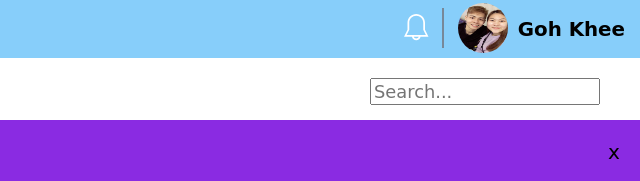
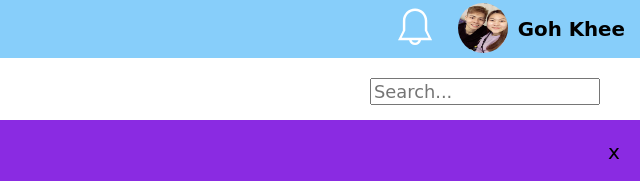
Before and after one commit to glqiao971102/front-end-project-7, a plain HTML site: page index.html in a window 1280 px wide. In both pictures the pointer is over the picture 1064 px from the left and 28 px from the top of the page. Shown: the top 181 px of the page, 640-1280 px from the left. Drawn offline with nearby package versions, Linux system fonts and the light colour scheme; a web font is replaced by a local one.

Commit message:
add bell transition

```diff
--- a/css/styles.css
+++ b/css/styles.css
@@ -54,6 +54,14 @@ header h2 {
     margin-right: 20px;
 }
 
+.icon-bell{
+    transition: .3s ease-out;
+}
+
+.icon-bell:hover{
+    transform: scale(1.3);
+    border: 0;
+}
 /* main header */
 
 .main-header{
```
